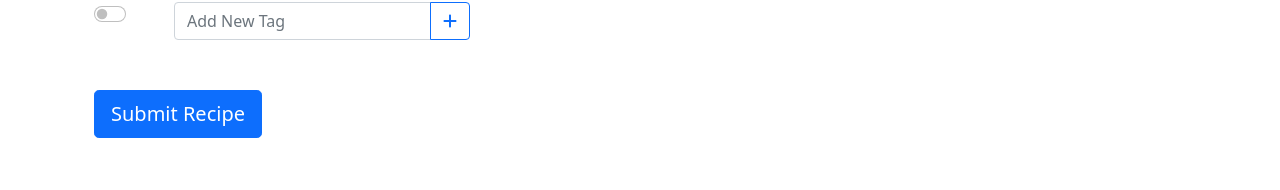
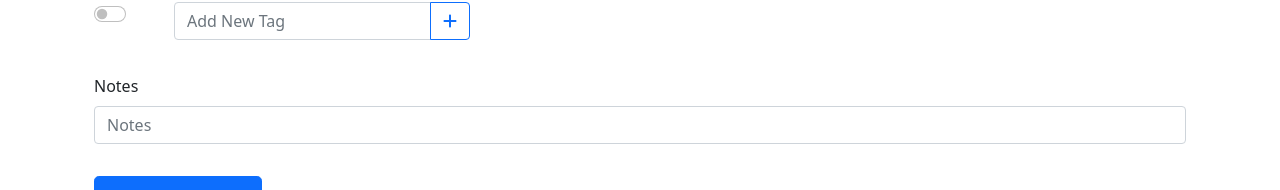
Before and after one commit to cawleygl/recipe-book-old, a React (Create React App) app in the folder client/: page /entry in a window 1280 px wide. Shown: the part 699-889 px from the top of the page. Before the commit the page ends 853 px from the top, so only its background shows below. Built offline with nearby package versions, Linux system fonts and the light colour scheme; no server answers.

Commit message:
Added notes field

```diff
--- a/client/src/pages/RecipeEntry/EntryPage.js
+++ b/client/src/pages/RecipeEntry/EntryPage.js
@@ -16,6 +16,7 @@ const Entry = () => {
   const [ingredientArray, setIngredientArray] = useState([]);
   const [directionArray, setDirectionArray] = useState([]);
   const [selectedTags, setSelectedTags] = useState([]);
+  const [recipeNotes, setRecipeNotes] = useState("");
 
   const handleRecipeName = (event) => {
     setRecipeName(event.target.value);
@@ -32,6 +33,10 @@ const Entry = () => {
   const handleSelectedTags = (value) => {
     setSelectedTags(value);
   };
+  const handleRecipeNotes = (event) => {
+    setRecipeNotes(event.target.value);
+  };
+
 
   useEffect(() => {
     console.log("Recipe Object", recipeObject);
@@ -41,13 +46,14 @@ const Entry = () => {
       img: recipeImg,
       ingredients: ingredientArray,
       directions: directionArray,
-      tags: selectedTags
+      tags: selectedTags,
+      notes: recipeNotes
     };
 
     console.log("newRecipe", newRecipe);
     setRecipeObject(newRecipe);
 
-  }, [recipeName, recipeImg, ingredientArray, directionArray, selectedTags])
+  }, [recipeName, recipeImg, ingredientArray, directionArray, selectedTags, recipeNotes])
 
 
   function handleFormSubmit(event) {
@@ -100,6 +106,19 @@ const Entry = () => {
         <DirectionEntry directionArray={directionArray} handleRecipeDirections={handleRecipeDirections} />
         <TagsEntry selectedTags={selectedTags} handleSelectedTags={handleSelectedTags} />
 
+        <Form.Group className="mb-3">
+          <Form.Label>Notes</Form.Label>
+          <Form.Control
+            type="text"
+            placeholder="Notes"
+            title="notes"
+            onChange={handleRecipeNotes}
+            value={recipeNotes}
+            aria-label="Text input recipe notes"
+            aria-describedby="recipe-notes-entry"
+          />
+        </Form.Group>
+
         <Button className="my-3" variant="primary" size="lg" id="submit-button" onClick={handleFormSubmit}>
           Submit Recipe
         </Button>
```
